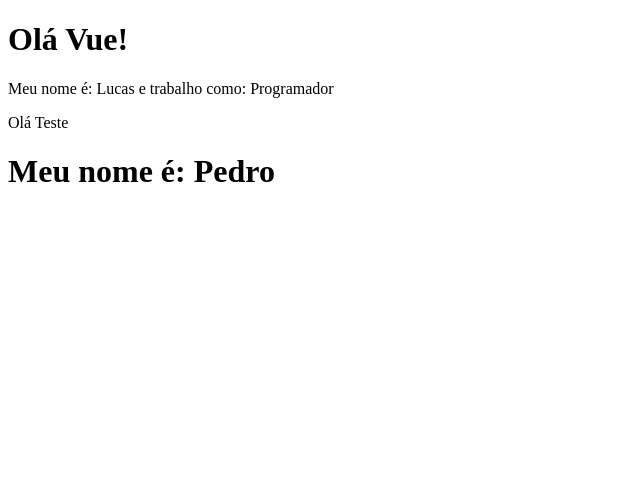
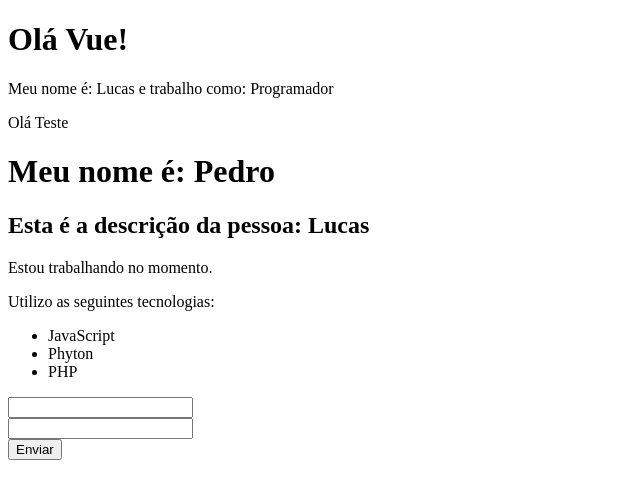
Before and after one commit to Dev-LucasM/vue-tests, a Vue app in the folder 2_instalacao/: page / in a window 1280 px wide. Shown: the top 498 px of the page, without its empty margins (0-640 px from the left). Built offline with nearby package versions, Linux system fonts and the light colour scheme.

Commit message:
components hierarchy

```diff
--- a/2_instalacao/src/App.vue
+++ b/2_instalacao/src/App.vue
@@ -3,18 +3,21 @@
     <PrimeiroComponente />
     <p>Olá {{ testando }}</p>
     <LifeCycle />
+    <Pessoa />
   </div>
 </template>
 
 <script>
   import PrimeiroComponente from './components/PrimeiroComponente.vue'
   import LifeCycle from './components/LifeCycle.vue';
+  import Pessoa from './components/Pessoa.vue';
 
   export default {
     name: 'App',
     components: {
       PrimeiroComponente,
-      LifeCycle
+      LifeCycle,
+      Pessoa
     },
     data() {
       return {
--- /dev/null
+++ b/2_instalacao/src/components/Form.vue
@@ -0,0 +1,26 @@
+<template>
+  <form action="">
+    <div>
+      <InputText />
+    </div>
+    <div>
+      <InputText />
+    </div>
+    <div>
+      <Submit />
+    </div>
+  </form>
+</template>
+
+<script>
+  import InputText from './form/InputText.vue'
+  import Submit from './form/Submit.vue'
+
+  export default {
+    name: 'Form',
+    components: {
+      InputText,
+      Submit
+    }
+  }
+</script>
--- /dev/null
+++ b/2_instalacao/src/components/Info.vue
@@ -0,0 +1,17 @@
+<template>
+  <div>
+    <p>Estou trabalhando no momento.</p>
+    <p>Utilizo as seguintes tecnologias:</p>
+    <ul>
+      <li>JavaScript</li>
+      <li>Phyton</li>
+      <li>PHP</li>
+    </ul>
+  </div>
+</template>
+
+<script>
+  export default {
+    name: 'Info'
+  }
+</script>
--- /dev/null
+++ b/2_instalacao/src/components/Pessoa.vue
@@ -0,0 +1,24 @@
+<template>
+  <div>
+    <h2>Esta é a descrição da pessoa: {{ nome }}</h2>
+    <Info />
+    <Form />
+  </div>
+</template>
+
+<script>
+import Info from  './Info.vue'
+import Form from  './Form.vue'
+export default {
+  name: 'Pessoa',
+  data() {
+    return {
+      nome: 'Lucas'
+    }
+  },
+  components: {
+    Info,
+    Form
+  }
+}
+</script>
--- /dev/null
+++ b/2_instalacao/src/components/form/InputText.vue
@@ -0,0 +1,9 @@
+<template>
+      <input type="text">
+</template>
+
+<script>
+  export default {
+    name: 'InputText'
+  }
+</script>
--- /dev/null
+++ b/2_instalacao/src/components/form/Submit.vue
@@ -0,0 +1,9 @@
+<template>
+    <input type="submit" value="Enviar">
+</template>
+
+<script>
+  export default {
+    name: 'Submit'
+  }
+</script>
```
